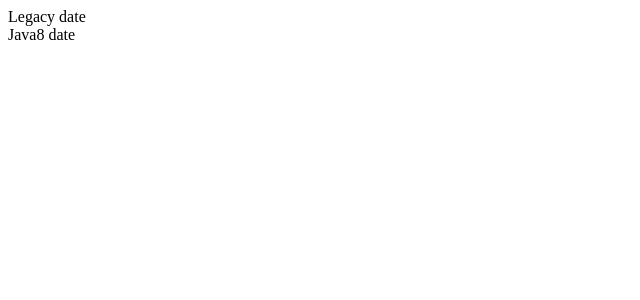
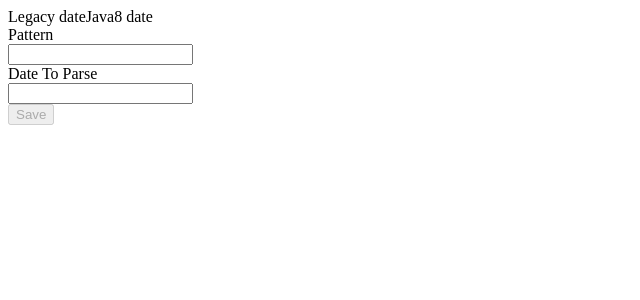
Before and after one commit to asaintgenis/DateChecker-Front, an Angular app: page /date in a window 1280 px wide. Before the commit this address led to /. Shown: the top 300 px of the page, without its empty margins (0-640 px from the left). Built offline with nearby package versions, Linux system fonts and the light colour scheme.

Commit message:
functionnal form and draft result page

```diff
--- a/src/app/app.module.ts
+++ b/src/app/app.module.ts
@@ -4,22 +4,38 @@ import { NgModule } from '@angular/core';
 
 import { AppComponent } from './app.component';
 import { DateFormComponent } from './date-form/date-form.component';
-import {RouterModule} from '@angular/router';
+import { RouterModule, Routes } from '@angular/router';
+import { FormsModule } from '@angular/forms';
 import {HttpClientModule} from '@angular/common/http';
 import { NavBarComponent } from './nav-bar/nav-bar.component';
+import { DateResultComponent } from './date-result/date-result.component';
 
+const appRoutes: Routes = [
+  {
+    path: 'date',
+    component: DateFormComponent,
+    data: { title: 'Date Checker' }
+  },
+  { path: '',
+    redirectTo: '/date',
+    pathMatch: 'full'
+  }
+];
 
 @NgModule({
   declarations: [
     AppComponent,
     DateFormComponent,
-    NavBarComponent
+    NavBarComponent,
+    DateResultComponent
   ],
   imports: [
+    FormsModule,
     HttpClientModule,
-    RouterModule.forRoot([
-      {path: '',                    component: DateFormComponent},
-    ]),
+    RouterModule.forRoot(
+      appRoutes,
+      { enableTracing: true } // <-- debugging purposes only
+    ),
     BrowserModule
   ],
   providers: [],
--- a/src/app/date-form/date-form.component.css
+++ b/src/app/date-form/date-form.component.css
@@ -0,0 +1,3 @@
+input {
+  display: block;
+}
--- a/src/app/date-form/date-form.component.html
+++ b/src/app/date-form/date-form.component.html
@@ -1,3 +1,11 @@
-<p>
-  date-form works!
-</p>
+<div class="dateForm">
+  <form (ngSubmit)="parseDate()" #dateForm="ngForm">
+    <label for="name">Pattern</label>
+    <input type="text" class="form-control" [(ngModel)]="dateToParse.pattern" name="pattern" required>
+    <label for="name">Date To Parse</label>
+    <input type="text" class="form-control" [(ngModel)]="dateToParse.dateToParse" name="dateToParse" required>
+
+    <button type="submit" class="btn btn-success" [disabled]="!dateForm.form.valid">Save</button>
+  </form>
+</div>
+<app-date-result></app-date-result>
--- a/src/app/date-form/date-form.component.ts
+++ b/src/app/date-form/date-form.component.ts
@@ -1,4 +1,5 @@
 import { Component, OnInit, ViewEncapsulation } from '@angular/core';
+import { HttpClient } from '@angular/common/http';
 
 @Component({
   selector: 'app-date-form',
@@ -8,9 +9,22 @@ import { Component, OnInit, ViewEncapsulation } from '@angular/core';
 })
 export class DateFormComponent implements OnInit {
 
-  constructor() { }
+  dateToParse = {};
+
+  dateResult = {};
+
+  constructor(private http: HttpClient) { }
 
   ngOnInit() {
   }
 
+  parseDate() {
+    this.http.post('api/date', this.dateToParse)
+      .subscribe(res => {
+        console.log(res);
+        this.dateResult = res;
+      }, (err) => {
+        console.log(err);
+      });
+  }
 }
--- /dev/null
+++ b/src/app/date-result/date-result.component.html
@@ -0,0 +1,3 @@
+<div *ngIf="dateResult === {}">
+  <label>Years:</label>
+</div>
--- /dev/null
+++ b/src/app/date-result/date-result.component.ts
@@ -0,0 +1,17 @@
+import { Component, OnInit, ViewEncapsulation } from '@angular/core';
+import { DateFormComponent } from '../date-form/date-form.component';
+
+@Component({
+  selector: 'app-date-result',
+  templateUrl: './date-result.component.html',
+  styleUrls: ['./date-result.component.css'],
+  encapsulation: ViewEncapsulation.None
+})
+export class DateResultComponent implements OnInit {
+
+  constructor() { }
+
+  ngOnInit() {
+  }
+
+}
--- a/src/app/nav-bar/nav-bar.component.css
+++ b/src/app/nav-bar/nav-bar.component.css
@@ -0,0 +1,3 @@
+div.menu {
+  display:inline;
+}
--- a/src/app/nav-bar/nav-bar.component.html
+++ b/src/app/nav-bar/nav-bar.component.html
@@ -1,2 +1,4 @@
-<div>Legacy date</div>
-<div>Java8 date</div>
+<div id="navbar">
+  <div class="menu">Legacy date</div>
+  <div class="menu">Java8 date</div>
+</div>
```
Also changed, not shown: src/app/date-result/date-result.component.css (added), 1 other file (tests, documents, lock files or other folders).
